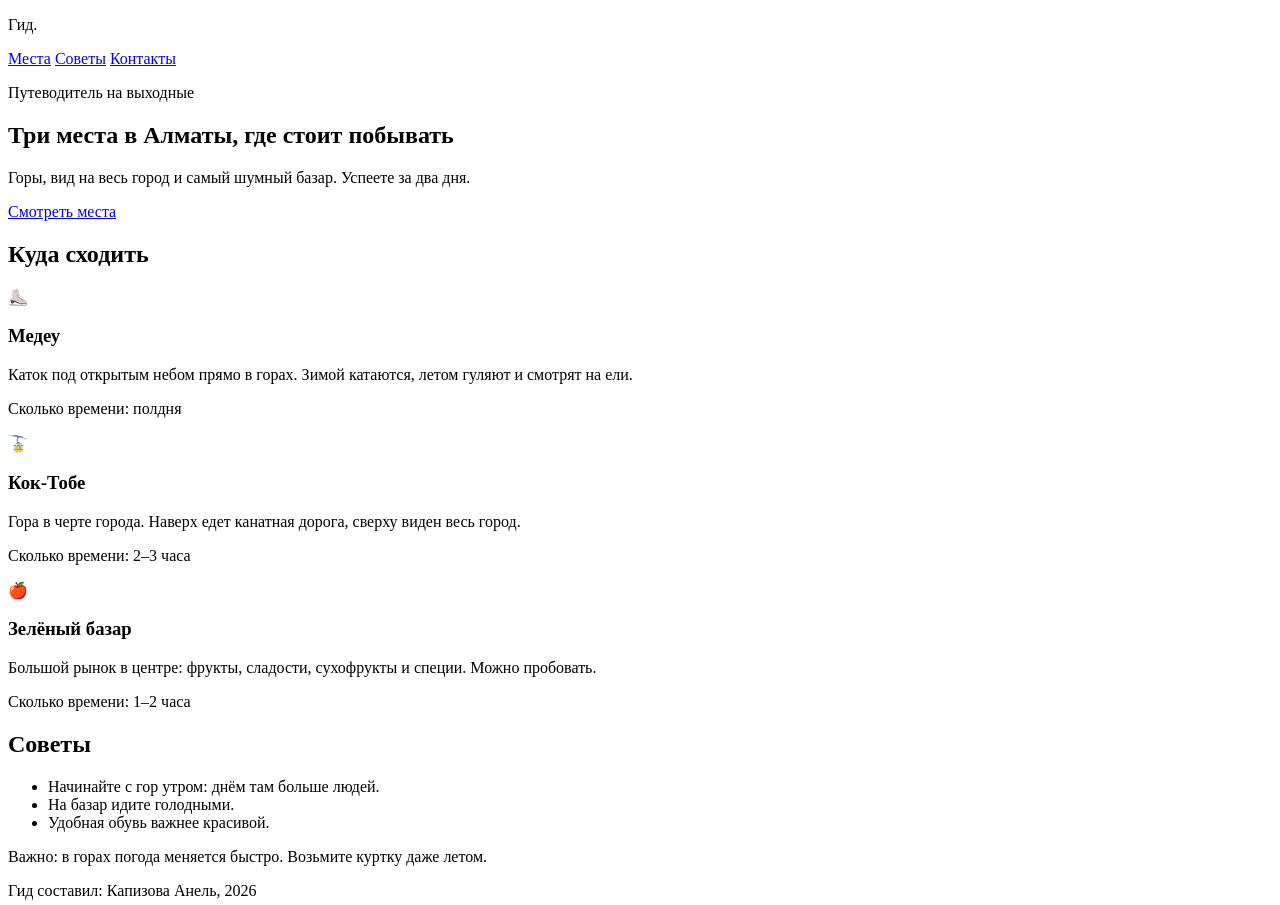
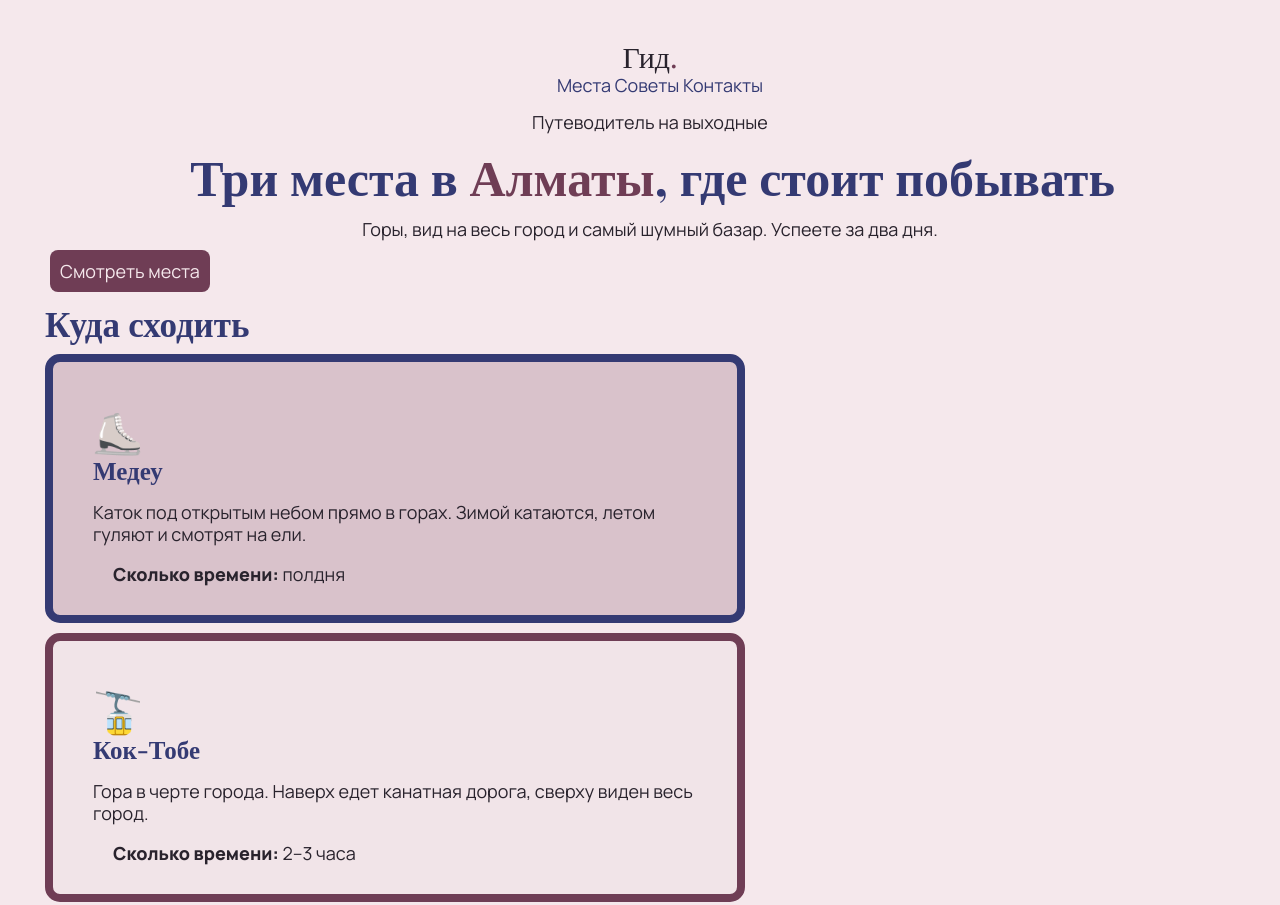
Before and after one commit to nelluvs/city-guide-2, a plain HTML site: page index.html in a window 1280 px wide. Shown: the top 905 px of the page. Drawn offline with nearby package versions, Linux system fonts and the light colour scheme; a web font is replaced by a local one.

Commit message:
Сделала финальную страничку

```diff
--- a/index.html
+++ b/index.html
@@ -5,6 +5,13 @@
     <meta name="viewport" content="width=device-width, initial-scale=1.0" />
     <title>Гид по Алматы</title>
     <link rel="stylesheet" href="style.css" />
+    <link rel="preconnect" href="https://fonts.googleapis.com">
+    <link rel="preconnect" href="https://fonts.gstatic.com" crossorigin>
+    <link href="https://fonts.googleapis.com/css2?family=Playfair+Display:ital,wght@0,400..900;1,400..900&display=swap" rel="stylesheet">
+    <link rel="preconnect" href="https://fonts.googleapis.com">
+    <link rel="preconnect" href="https://fonts.gstatic.com" crossorigin>
+    <link href="https://fonts.googleapis.com/css2?family=Manrope:wght@200..800&display=swap" rel="stylesheet">
+
   </head>
   <body>
     <!-- ===== Шапка ===== -->
@@ -21,40 +28,40 @@
       <!-- ===== Первый экран ===== -->
       <section class="hero">
         <p class="hero-label">Путеводитель на выходные</p>
-        <h1>Три места в <span class="accent">Алматы</span>, где стоит побывать</h1>
-        <p>Горы, вид на весь город и самый шумный базар. Успеете за два дня.</p>
+        <h1 class="head_text" >Три места в <span class="accent">Алматы</span>, где стоит побывать</h1>
+        <p id="moin">Горы, вид на весь город и самый шумный базар. Успеете за два дня.</p>
         <a class="button" href="#places">Смотреть места</a>
       </section>
 
       <!-- ===== Места: 3 карточки ===== -->
       <section class="places" id="places">
-        <h2>Куда сходить</h2>
+        <h2 class="head_text">Куда сходить</h2>
 
-        <div class="card">
+        <div class="card card-top">
           <p class="card-icon">⛸️</p>
-          <h3>Медеу</h3>
+          <h3 class="head_text">Медеу</h3>
           <p>Каток под открытым небом прямо в горах. Зимой катаются, летом гуляют и смотрят на ели.</p>
-          <p class="card-info">Сколько времени: полдня</p>
+          <p class="card-info"><span class="time">Сколько времени:</span> полдня</p>
         </div>
 
         <div class="card">
           <p class="card-icon">🚡</p>
-          <h3>Кок-Тобе</h3>
+          <h3 class="head_text">Кок-Тобе</h3>
           <p>Гора в черте города. Наверх едет канатная дорога, сверху виден весь город.</p>
-          <p class="card-info">Сколько времени: 2–3 часа</p>
+          <p class="card-info"><span class="time">Сколько времени:</span> 2–3 часа</p>
         </div>
 
         <div class="card">
           <p class="card-icon">🍎</p>
-          <h3>Зелёный базар</h3>
+          <h3 class="head_text">Зелёный базар</h3>
           <p>Большой рынок в центре: фрукты, сладости, сухофрукты и специи. Можно пробовать.</p>
-          <p class="card-info">Сколько времени: 1–2 часа</p>
+          <p class="card-info"><span class="time">Сколько времени:</span> 1–2 часа</p>
         </div>
       </section>
 
       <!-- ===== Советы ===== -->
       <section class="tips" id="tips">
-        <h2>Советы</h2>
+        <h2 class="head_text">Советы</h2>
         <ul>
           <li>Начинайте с гор утром: днём там больше людей.</li>
           <li>На базар идите голодными.</li>
@@ -66,7 +73,7 @@
 
     <!-- ===== Подвал ===== -->
     <footer class="site-footer" id="contacts">
-      <p>Гид составил: Капизова Анель, 2026</p>
+      <p>Гид составилa: Капизова Анель, 2026</p>
       <a class="button button-outline" href="#">Написать автору</a>
     </footer>
   </body>
--- a/style.css
+++ b/style.css
@@ -0,0 +1,164 @@
+/* Мои цвета:
+   #F8F3F3 — светлый фон с оттенком бордового
+   #E9E7EB — светло-серебристый для карточек
+   #B9AEBB — средний серо-фиолетовый для рамок и деталей
+   #6F3D55 — приглушённый бордовый акцент для кнопок и выделений
+   #29232D — почти чёрный фиолетовый для текста
+   #3D405B - заголовки
+*/
+body {
+   margin: 15px;
+   background-color: #F5E8EC;
+   color: #29232D;
+   font-family: "Manrope", sans-serif;
+   font-size: 18px;
+   line-height: 22px;
+}
+
+.head_text {
+   font-family: "Playfair Display", serif;
+   margin-bottom: 20px;
+}
+
+
+.card-info {
+   margin-left: 40px;
+}
+
+h1, h2, h3 {
+   color: #343A73;
+}
+
+h1 {
+   font-size: 50px;
+   line-height: 45px;
+   text-align: center;
+   margin-top: 20px;
+   margin-left: 25px;
+}
+
+h2 {
+   font-size: 35px;
+   margin: 10px;
+}
+
+h3 {
+   font-size: 25px;
+   margin: 15px;
+   margin-left: 20px;
+}
+
+.accent {
+   color:#6F3D55;
+}
+
+.logo {
+   font-size: 30px;
+   text-align: center;
+   font-family: "Playfair Display", serif;
+   margin-bottom: 7px;
+   margin-top: 10px;
+}
+
+p{
+   margin-left: 20px;
+   margin-bottom: 10px;
+}
+
+.menu {
+   text-align: center;
+   margin-left: 40px;
+}
+
+.hero-label {
+   text-align: center;
+   margin-top: 10px;
+}
+
+a{
+   text-decoration: none;
+}
+
+.site-header {
+   padding: 20px 20px 0px 20px;
+
+}
+
+.menu a {
+   color:#343A73;
+}
+
+.button {
+   display: inline-block;
+   background-color: #6F3D55;
+   padding: 10px;
+   color: #F5E8EC;
+   border-radius: 8px;
+   margin-left: 15px;
+}
+
+.button-outline {
+   display:inline-block;
+   border: 4px solid #6F3D55;
+   background-color: #F5E8EC;
+   color: #6F3D55;
+
+}
+
+.card {
+   box-sizing: border-box;
+   width: 700px;
+   padding: 20px;
+   border: 8px solid #6F3D55;
+   background-color: #F1E4E8;
+   margin: 10px;
+   border-radius: 15px;
+}
+
+.card-icon {
+   font-size: 40px;
+}
+
+.time {
+   font-weight: 800;
+}
+
+/* Серые и серебристые оттенки
+#F5F3F5   светлый серый
+#E9E7EB  серебристый
+#B9AEBB   серо-лиловый
+#918895   средний серый
+#625B65   тёмный серый
+
+Бордовые оттенки
+#F1E4E8  светлый розово-бордовый
+#D9C2CB  пыльная роза
+#A7778A  приглушённый бордовый
+#6F3D55  бордовый акцент
+#4D293B  тёмный бордовый */
+
+.hero, .places, .tips {
+   padding: 5px 20px;
+}
+
+#moin {
+   text-align: center;
+}
+
+.note {
+   background-color:#D9C2CB;
+   display: inline-block;
+   padding-left: 5px;
+   border-left: 7px solid #6F3D55;
+}
+
+.site-footer {
+   background-color: #B9AEBB;
+   color: #000;
+   text-align: center;
+}
+
+.card-top {
+   background-color:#D9C2CB;
+   border-color: #343A73;
+}
```
